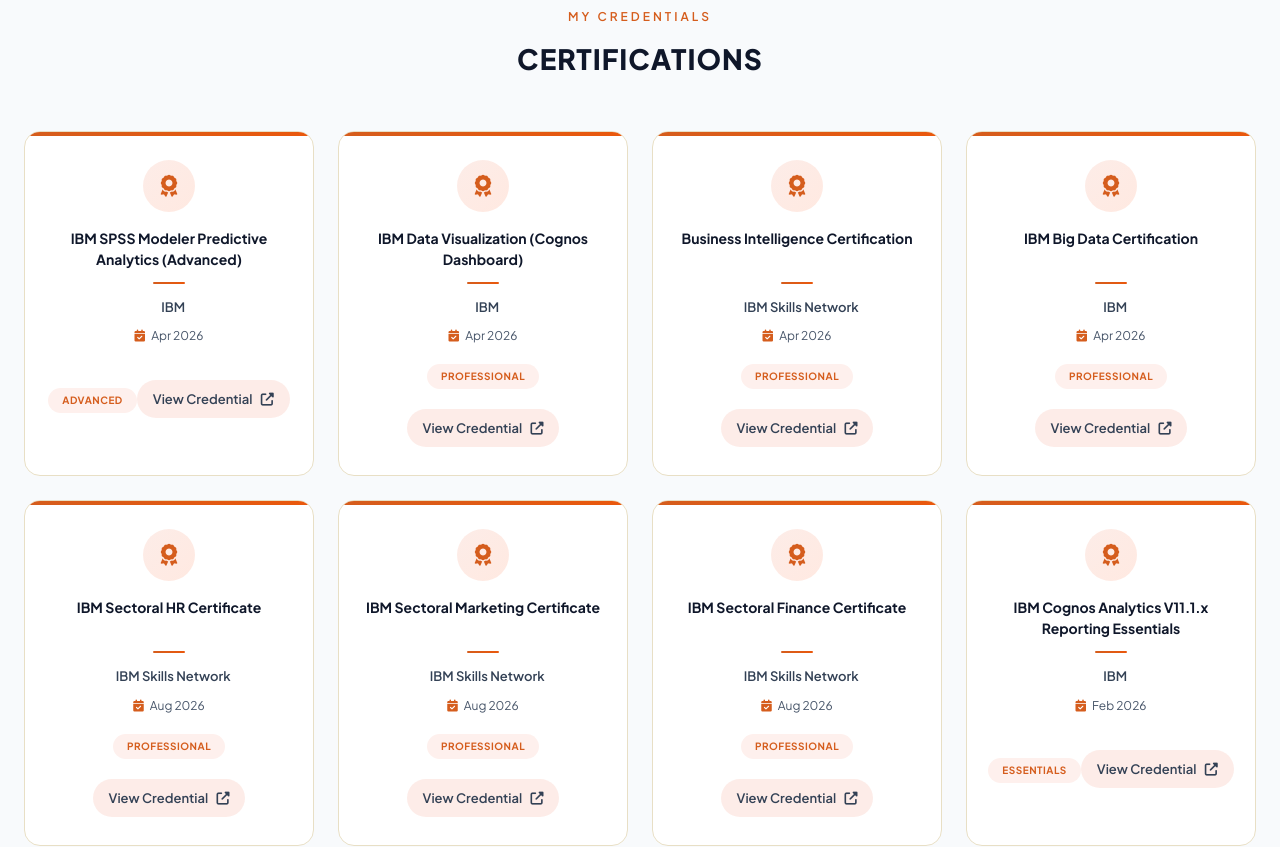
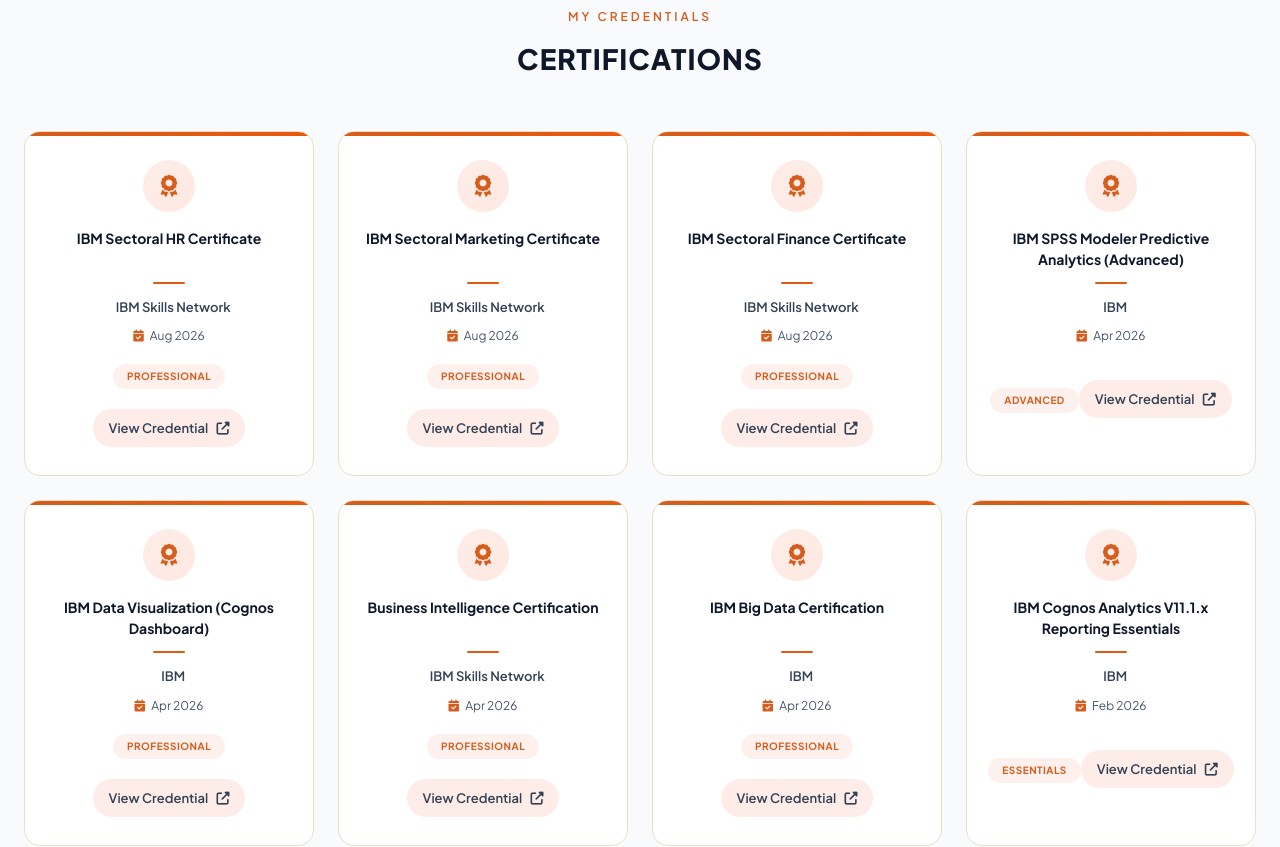
Before and after one commit to Rorianba/Portfolio, a React (Vite) app: page / in a window 1280 px wide. Shown: the part 5100-5947 px from the top of the page. Built offline with nearby package versions, Linux system fonts and the light colour scheme.

Commit message:
Sort certificates by descending date

```diff
--- a/src/components/Certifications.jsx
+++ b/src/components/Certifications.jsx
@@ -1,12 +1,12 @@
 export default function Certifications() {
   const certs = [
+    { name: 'IBM Sectoral HR Certificate', issuer: 'IBM Skills Network', date: 'Aug 2026', badge: 'Professional', proof: '/certificates/cert_hr.pdf' },
+    { name: 'IBM Sectoral Marketing Certificate', issuer: 'IBM Skills Network', date: 'Aug 2026', badge: 'Professional', proof: '/certificates/cert_mktg.pdf' },
+    { name: 'IBM Sectoral Finance Certificate', issuer: 'IBM Skills Network', date: 'Aug 2026', badge: 'Professional', proof: '/certificates/cert_fin.pdf' },
     { name: 'IBM SPSS Modeler Predictive Analytics (Advanced)', issuer: 'IBM', date: 'Apr 2026', badge: 'Advanced', proof: '/certificates/cert1.pdf' },
     { name: 'IBM Data Visualization (Cognos Dashboard)', issuer: 'IBM', date: 'Apr 2026', badge: 'Professional', proof: '/certificates/cert2.pdf' },
     { name: 'Business Intelligence Certification', issuer: 'IBM Skills Network', date: 'Apr 2026', badge: 'Professional', proof: '/certificates/cert3.pdf' },
     { name: 'IBM Big Data Certification', issuer: 'IBM', date: 'Apr 2026', badge: 'Professional', proof: '/certificates/cert4.pdf' },
-    { name: 'IBM Sectoral HR Certificate', issuer: 'IBM Skills Network', date: 'Aug 2026', badge: 'Professional', proof: '/certificates/cert_hr.pdf' },
-    { name: 'IBM Sectoral Marketing Certificate', issuer: 'IBM Skills Network', date: 'Aug 2026', badge: 'Professional', proof: '/certificates/cert_mktg.pdf' },
-    { name: 'IBM Sectoral Finance Certificate', issuer: 'IBM Skills Network', date: 'Aug 2026', badge: 'Professional', proof: '/certificates/cert_fin.pdf' },
     { name: 'IBM Cognos Analytics V11.1.x Reporting Essentials', issuer: 'IBM', date: 'Feb 2026', badge: 'Essentials', proof: '/certificates/cert_cognos.pdf' },
   ]
 
```
